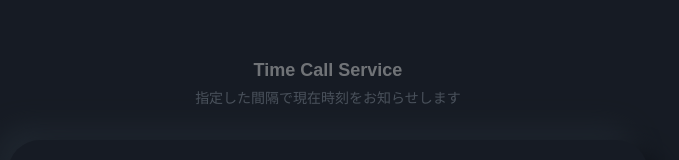
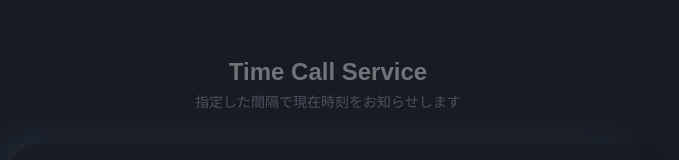
Before and after one commit to poko8nada/time-call-web-v1, a Next.js app: page / in a window 1280 px wide. Shown: the top 160 px of the page, without its empty margins (312-991 px from the left). Built offline with nearby package versions, Linux system fonts and the light colour scheme.

Commit message:
chore: detail

```diff
--- a/app/_components/NextCallTimeDisplay.tsx
+++ b/app/_components/NextCallTimeDisplay.tsx
@@ -35,8 +35,8 @@ export function NextCallTimeDisplay({
     >
       <div className='bg-neuro-base rounded-2xl px-6 py-3 shadow-neuro-pressed w-full'>
         <p className='text-xs sm:text-sm md:text-base text-center text-text-muted'>
-          次の読み上げ:{' '}
-          <span className='font-bold text-[#06b6d4] tracking-wider'>
+          NEXT IS{' '}
+          <span className='font-bold text-accent-cyan tracking-wider'>
             {timeString}
           </span>
         </p>
--- a/app/_features/TimeCallService/index.tsx
+++ b/app/_features/TimeCallService/index.tsx
@@ -51,7 +51,7 @@ export function TimeCallService() {
       <main className='w-full max-w-2xl mx-auto space-y-6 sm:space-y-8 px-3 sm:px-4'>
         {/* Header - Minimized */}
         <div className='text-center space-y-1'>
-          <h1 className='text-base sm:text-lg font-bold text-text-light'>
+          <h1 className='text-base sm:text-2xl font-bold text-text-light'>
             Time Call Service
           </h1>
           <p className='text-xs sm:text-sm text-text-muted'>
--- a/app/_hooks/useSpeechSynthesis.ts
+++ b/app/_hooks/useSpeechSynthesis.ts
@@ -178,7 +178,7 @@ export function useSpeechSynthesis(
   const [speechVolume, setSpeechVolume] = useState(() => {
     return Math.max(0, Math.min(1, defaultVolume))
   })
-  const [isAvailable, setIsAvailable] = useState(false)
+  const [isAvailable, setIsAvailable] = useState(true)
   const currentUtteranceRef = useRef<SpeechSynthesisUtterance | null>(null)
 
   useEffect(() => {
```
